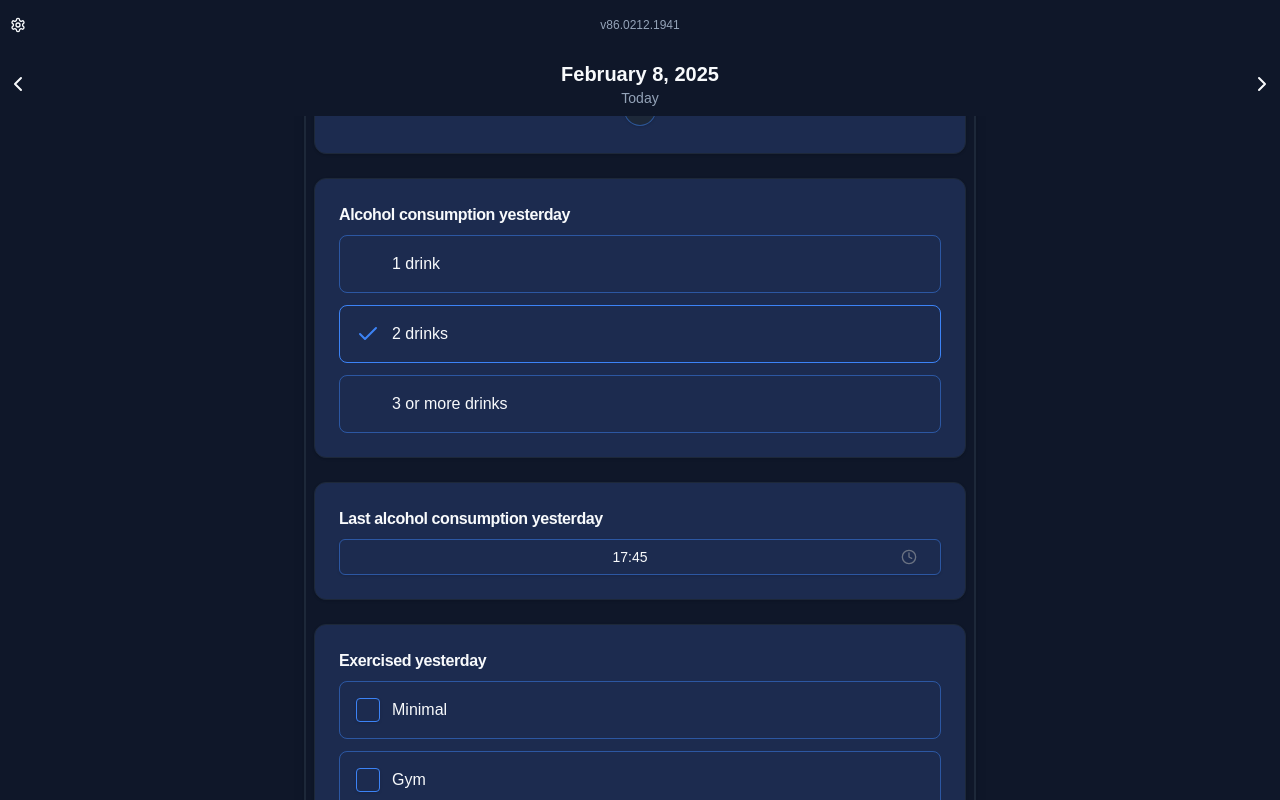
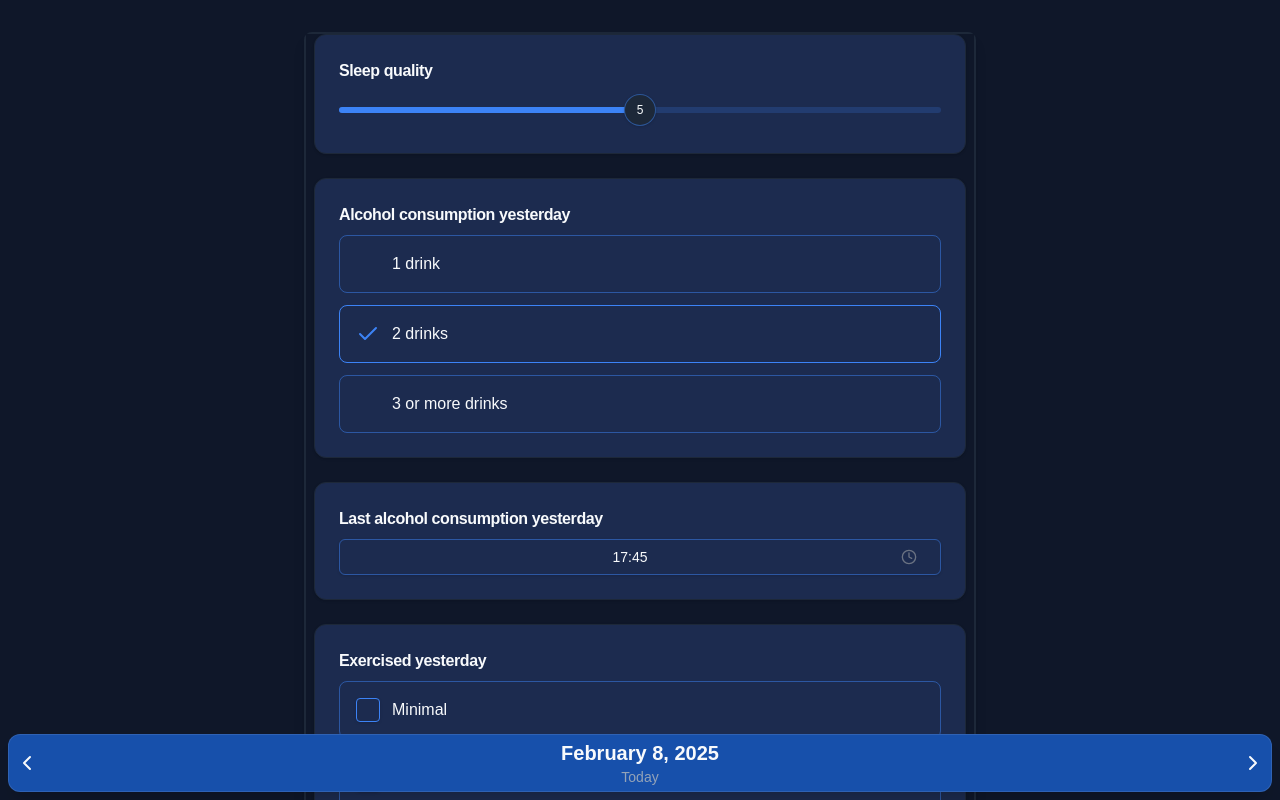
Before and after one commit to ThomasStock/tracker, a React (Vite) app: page / in a window 1280 px wide. Shown: the top 800 px of the page. Built offline with nearby package versions, Linux system fonts and the light colour scheme.

Commit message:
refactor: Replace Header with Footer and adjust layout in EntriesEditor

```diff
--- a/src/EntriesEditor/EntriesEditor.tsx
+++ b/src/EntriesEditor/EntriesEditor.tsx
@@ -14,8 +14,7 @@ import { ChevronLeft, ChevronRight, Settings } from "lucide-react";
 import { motion, AnimatePresence } from "framer-motion";
 import { Popover, PopoverContent, PopoverTrigger } from "@/components/ui/popover";
 import { Calendar } from "@/components/ui/calendar";
-import { StickyHeader } from "@/components/ui/sticky-header";
-import { Header } from "@/components/ui/header";
+import { Footer } from "@/components/ui/footer";
 import { Link } from "@tanstack/react-router";
 
 export const EntriesEditor = () => {
@@ -69,16 +68,51 @@ export const EntriesEditor = () => {
 
   return (
     <>
-      <Header
-        leftButton={
-          <Link to="/settings">
-            <Button variant="ghost" size="icon">
-              <Settings className="size-4" />
-              <span className="sr-only">Settings</span>
-            </Button>
-          </Link>
-        }
-      >
+      <AnimatePresence mode="popLayout" initial={false} custom={swipeDirection}>
+        <motion.div
+          key={selectedDate.toISODate()}
+          custom={swipeDirection}
+          variants={variants}
+          initial="enter"
+          animate="center"
+          exit="exit"
+          transition={{ type: "spring", stiffness: 300, damping: 30 }}
+        >
+          <CardContent className="space-y-6 px-2 pb-32">
+            {template.map((templateItem) => {
+              const entry = entryValues.find((entry) => entry.id === templateItem.id);
+              const ItemComponent = ItemComponentMap[templateItem.type.kind];
+              return (
+                <div key={templateItem.id} className="relative">
+                  <Card className="overflow-hidden cursor-pointer hover:border-primary/50">
+                    <CardHeader className="pb-2">
+                      <div className="space-y-2">
+                        <CardTitle className="text-base font-semibold break-words">{templateItem.title}</CardTitle>
+                      </div>
+                    </CardHeader>
+                    <CardContent>
+                      <ItemComponent
+                        templateItem={templateItem.type as never}
+                        value={entry?.value as never}
+                        setValue={(newValue) => setEntryValue(templateItem.id, newValue)}
+                      />
+                    </CardContent>
+                  </Card>
+                </div>
+              );
+            })}
+          </CardContent>
+        </motion.div>
+      </AnimatePresence>
+      {/*
+      <Link to="/settings">
+        <Button variant="ghost" size="icon">
+          <Settings className="size-4" />
+          <span className="sr-only">Settings</span>
+        </Button>
+      </Link> */}
+
+      <Footer>
         <div {...handlers}>
           <div className="flex items-center justify-between gap-4">
             <Button variant="ghost" size="icon" onClick={goBack}>
@@ -136,44 +170,7 @@ export const EntriesEditor = () => {
             </Button>
           </div>
         </div>
-      </Header>
-
-      <AnimatePresence mode="popLayout" initial={false} custom={swipeDirection}>
-        <motion.div
-          key={selectedDate.toISODate()}
-          custom={swipeDirection}
-          variants={variants}
-          initial="enter"
-          animate="center"
-          exit="exit"
-          transition={{ type: "spring", stiffness: 300, damping: 30 }}
-        >
-          <CardContent className="space-y-6 px-2">
-            {template.map((templateItem) => {
-              const entry = entryValues.find((entry) => entry.id === templateItem.id);
-              const ItemComponent = ItemComponentMap[templateItem.type.kind];
-              return (
-                <div key={templateItem.id} className="relative">
-                  <Card className="overflow-hidden cursor-pointer hover:border-primary/50">
-                    <CardHeader className="pb-2">
-                      <div className="space-y-2">
-                        <CardTitle className="text-base font-semibold break-words">{templateItem.title}</CardTitle>
-                      </div>
-                    </CardHeader>
-                    <CardContent>
-                      <ItemComponent
-                        templateItem={templateItem.type as never}
-                        value={entry?.value as never}
-                        setValue={(newValue) => setEntryValue(templateItem.id, newValue)}
-                      />
-                    </CardContent>
-                  </Card>
-                </div>
-              );
-            })}
-          </CardContent>
-        </motion.div>
-      </AnimatePresence>
+      </Footer>
     </>
   );
 };
--- /dev/null
+++ b/src/components/ui/footer.tsx
@@ -0,0 +1,14 @@
+import { type PropsWithChildren } from "react";
+import { cn } from "@/lib/utils";
+
+export function Footer({ children }: PropsWithChildren) {
+  return (
+    <div
+      className={cn(
+        "z-30 fixed bottom-2 left-2 right-2 flex flex-col py-1 rounded-xl bg-input border border-secondary-foreground/10 shadow-xl"
+      )}
+    >
+      <div>{children}</div>
+    </div>
+  );
+}
```
